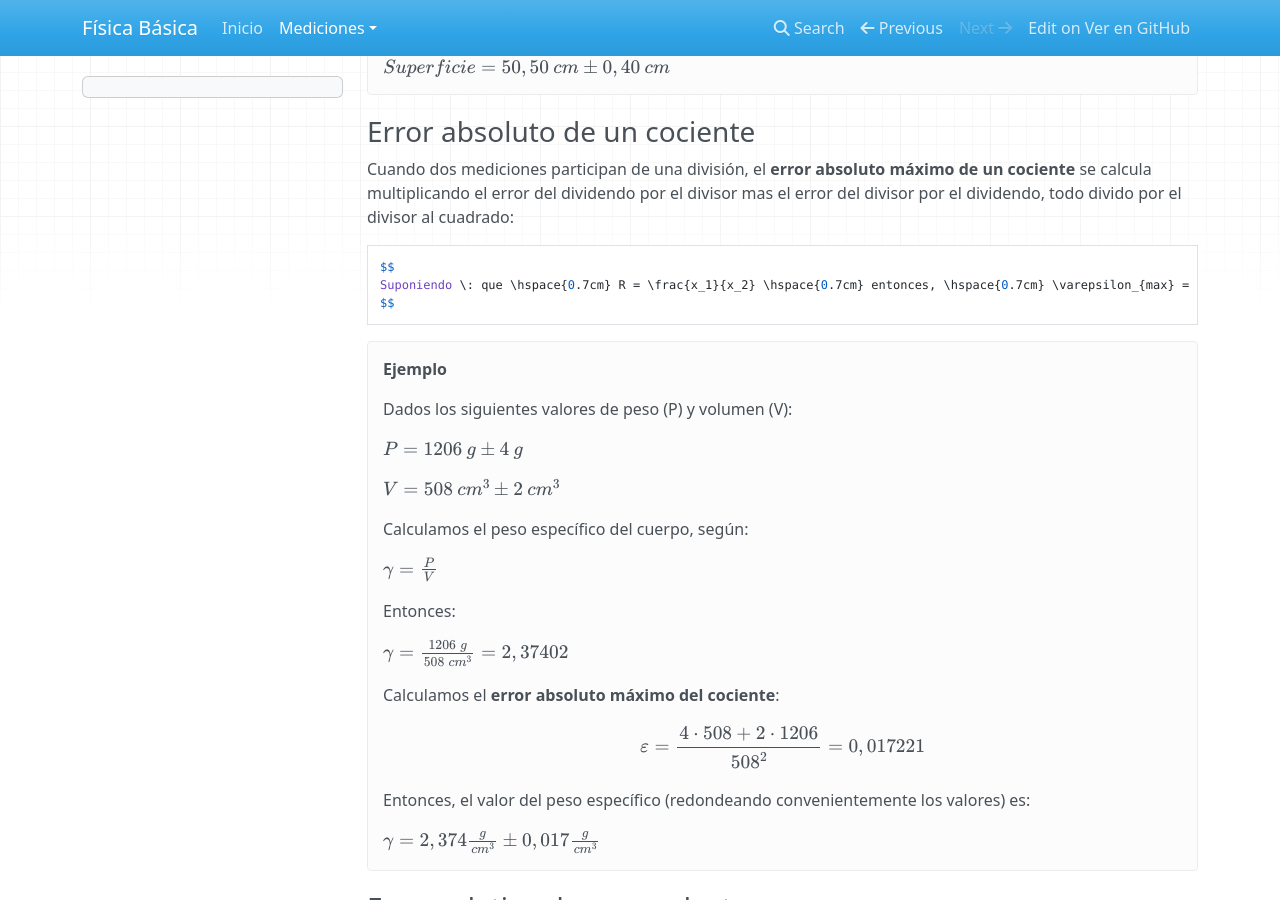
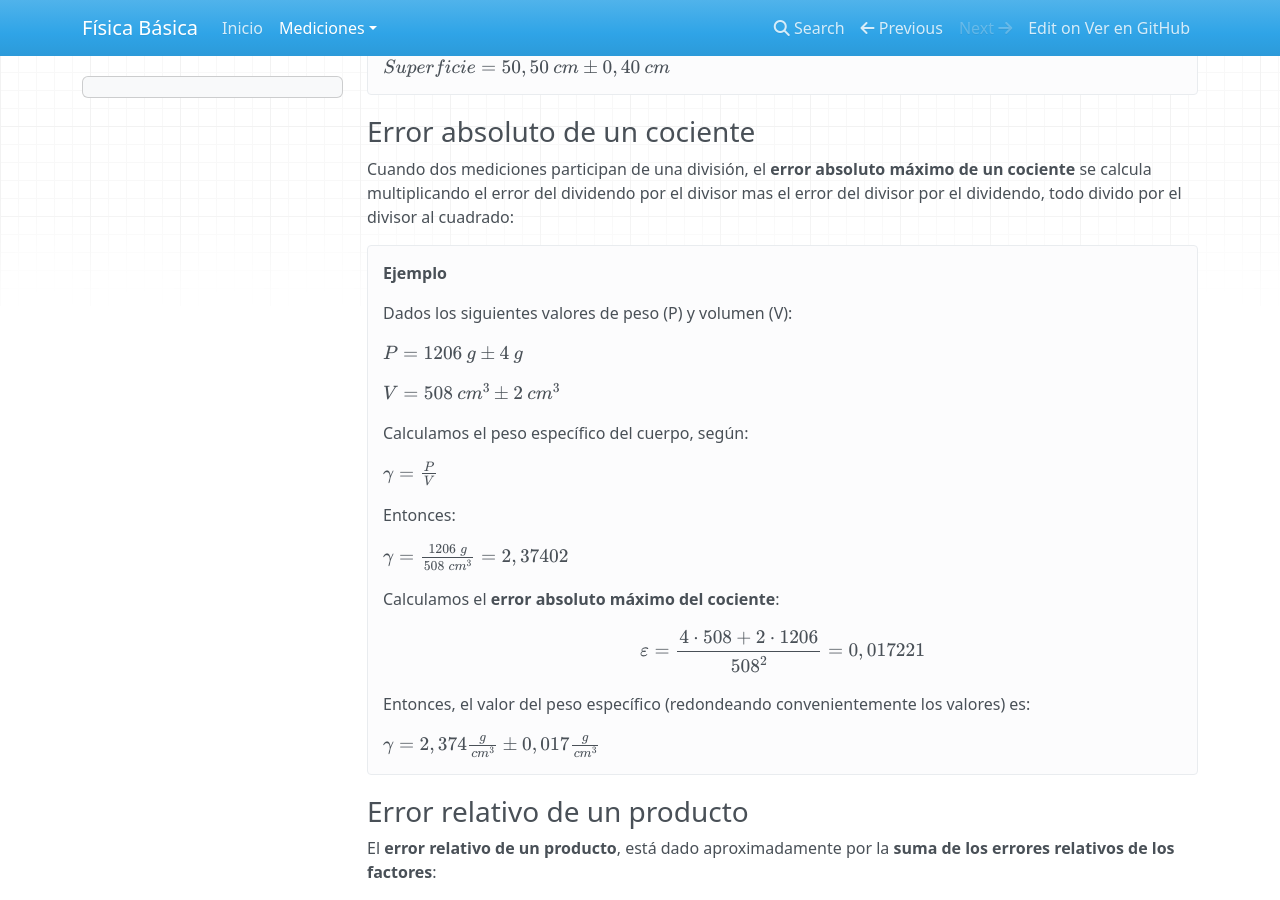
Before and after one commit to la9una/fisica, an MkDocs documentation site: the page built from docs/erroresPropagacion.md, in a window 1280 px wide and 900 px high, scrolled down 2671 px. Built offline with MkDocs 1.6.1, drawn with Linux system fonts in a browser that asks for light colours; nearby versions of some CDN libraries; formulas are drawn with MathJax 3; old or Windows-style settings are respelled for this version of MkDocs.

Commit message:
dom abr  8 15:51:35 ART 2018

````diff
--- a/docs/erroresPropagacion.md
+++ b/docs/erroresPropagacion.md
@@ -123,11 +123,6 @@ Donde:
 
 Cuando dos mediciones participan de una división, el **error absoluto máximo de un cociente** se calcula multiplicando el error del dividendo por el divisor mas el error del divisor por el dividendo, todo divido por el divisor al cuadrado:
 
-```
-$$
-Suponiendo \: que \hspace{0.7cm} R = \frac{x_1}{x_2} \hspace{0.7cm} entonces, \hspace{0.7cm} \varepsilon_{max} = \frac { \varepsilon_{x_1} \cdot {x_2} + \varepsilon_{x_2} \cdot {x_1}  } { {x_2}^2 }
-$$
-```
 
 !!!Ejemplo
 	Dados los siguientes valores de peso (P) y volumen (V):
````
Also changed, not shown: site/erroresPropagacion/index.html, site/search/search_index.json.
